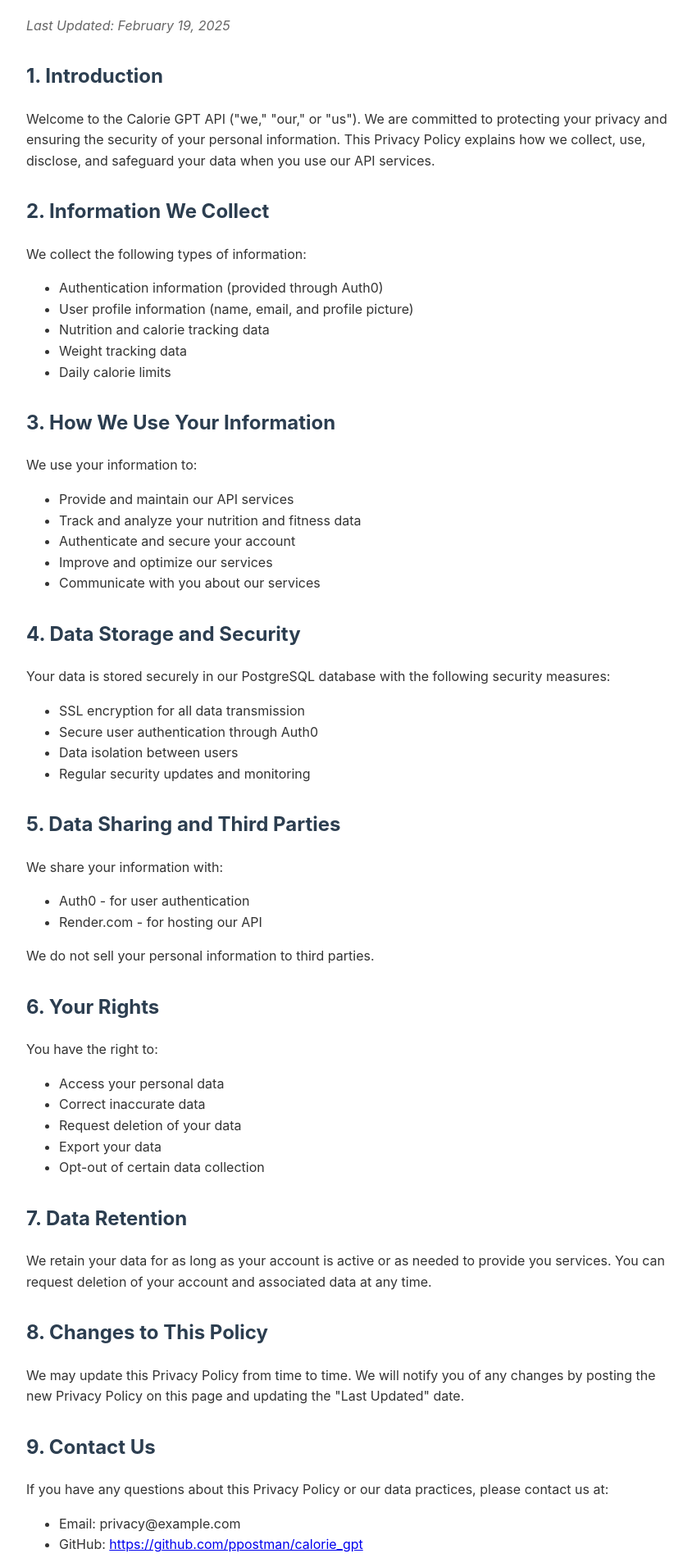
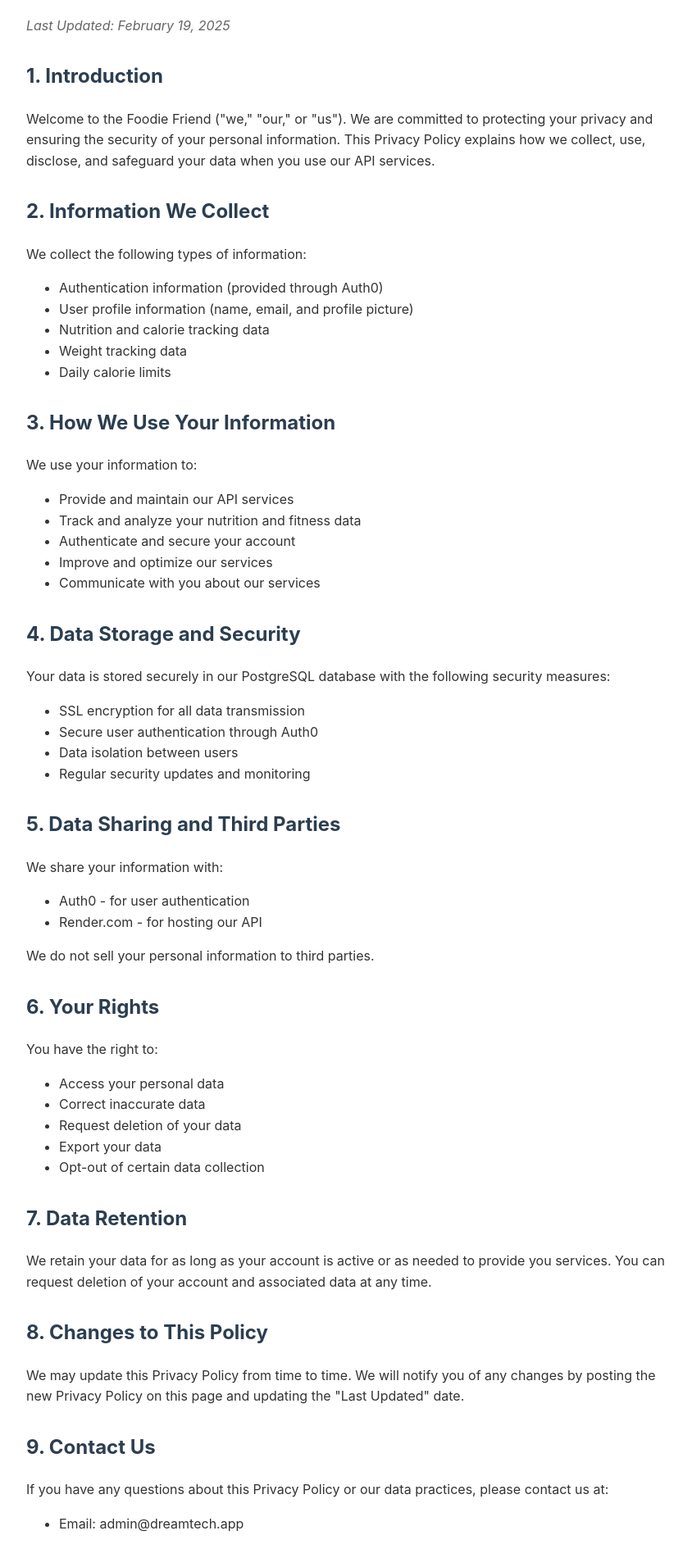
Before and after one commit to ppostman/calorie_gpt, a plain HTML site: page static/privacy-policy.html in a window 1280 px wide. Shown: the part 104-2005 px from the top of the page at 82% size, without its empty margins (208-1052 px from the left). Drawn offline with Linux system fonts and the light colour scheme.

Commit message:
privacy policy changes

```diff
--- a/static/privacy-policy.html
+++ b/static/privacy-policy.html
@@ -3,7 +3,7 @@
 <head>
     <meta charset="UTF-8">
     <meta name="viewport" content="width=device-width, initial-scale=1.0">
-    <title>Privacy Policy - Calorie GPT API</title>
+    <title>Privacy Policy - Foodie Friend</title>
     <style>
         body {
             font-family: -apple-system, BlinkMacSystemFont, 'Segoe UI', Roboto, Oxygen, Ubuntu, Cantarell, sans-serif;
@@ -28,7 +28,7 @@
     <p class="last-updated">Last Updated: February 19, 2025</p>
 
     <h2>1. Introduction</h2>
-    <p>Welcome to the Calorie GPT API ("we," "our," or "us"). We are committed to protecting your privacy and ensuring the security of your personal information. This Privacy Policy explains how we collect, use, disclose, and safeguard your data when you use our API services.</p>
+    <p>Welcome to the Foodie Friend ("we," "our," or "us"). We are committed to protecting your privacy and ensuring the security of your personal information. This Privacy Policy explains how we collect, use, disclose, and safeguard your data when you use our API services.</p>
 
     <h2>2. Information We Collect</h2>
     <p>We collect the following types of information:</p>
@@ -86,8 +86,7 @@
     <h2>9. Contact Us</h2>
     <p>If you have any questions about this Privacy Policy or our data practices, please contact us at:</p>
     <ul>
-        <li>Email: privacy@example.com</li>
-        <li>GitHub: <a href="https://github.com/ppostman/calorie_gpt">https://github.com/ppostman/calorie_gpt</a></li>
+        <li>Email: admin@dreamtech.app</li>
     </ul>
 </body>
 </html>
```
